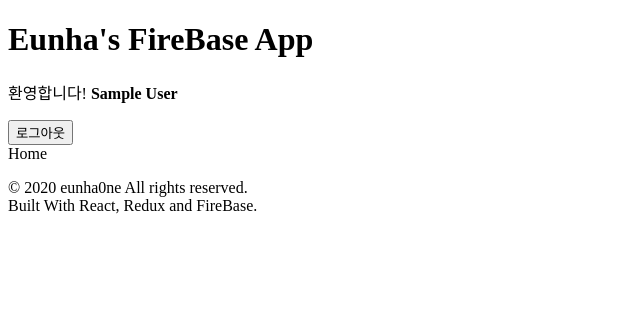
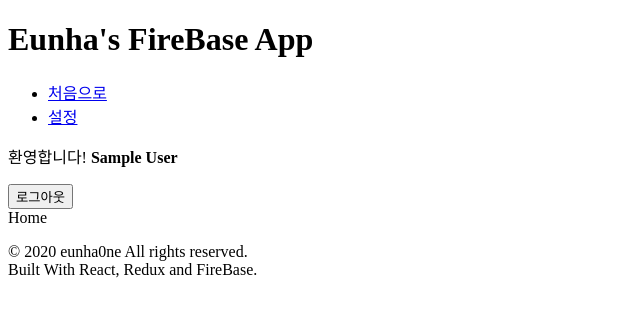
Before and after one commit to eunha0ne/study-firebase-app, a React (Create React App) app: page /#/ in a window 1280 px wide. Shown: the top 316 px of the page, without its empty margins (0-640 px from the left). Built offline with nearby package versions, Linux system fonts and the light colour scheme; no server answers; sample sign-in values are in the browser's storage.

Commit message:
Feat: 네비게이션을 추가하고, 앱 라우터를 재정의하라

```diff
--- /dev/null
+++ b/src/app/AppRouter.js
@@ -0,0 +1,34 @@
+import React from "react";
+import { Route, Switch, Redirect } from "react-router-dom";
+
+import Home from "pages/Home";
+import Auth from "pages/Auth";
+import Settings from "../pages/Settings";
+
+const MainPage = () => (
+  <>
+    <Route exact path="/">
+      <Home />
+    </Route>
+    <Route exact path="/settings">
+      <Settings />
+    </Route>
+  </>
+);
+
+const AuthPage = () => (
+  <Route exact path="/">
+    <Auth />
+  </Route>
+);
+
+const AppRouter = ({ isLoggedIn }) => {
+  return (
+    <Switch>
+      {isLoggedIn ? MainPage() : AuthPage()}
+      <Redirect from="*" to="/" />
+    </Switch>
+  );
+};
+
+export default AppRouter;
--- a/src/app/Router.js
+++ /dev/null
@@ -1,35 +0,0 @@
-import React from "react";
-import {
-  HashRouter as Router,
-  Route,
-  Switch,
-  Redirect
-} from "react-router-dom";
-
-import Home from "pages/Home";
-import Auth from "pages/Auth";
-
-const HomePage = () => (
-  <Route exact path="/">
-    <Home />
-  </Route>
-);
-
-const AuthPage = () => (
-  <Route exact path="/">
-    <Auth />
-  </Route>
-);
-
-const AppRouter = ({ isLoggedIn }) => {
-  return (
-    <Router>
-      <Switch>
-        {isLoggedIn ? HomePage() : AuthPage()}
-        <Redirect from="*" to="/" />
-      </Switch>
-    </Router>
-  );
-};
-
-export default AppRouter;
--- a/src/components/Header.js
+++ b/src/components/Header.js
@@ -2,6 +2,8 @@
 import { authService } from "app/firebaseInstance";
 
 import useLoggedInState from "hooks/useLoggedInState";
+
+import Navigation from "./Navigation";
 
 const Header = () => {
   const isLoggedIn = useLoggedInState();
@@ -27,10 +29,13 @@
       <h1>Eunha's FireBase App</h1>
       {isLoggedIn && (
         <>
-          <p>
-            환영합니다! <strong>{userName}</strong>
-          </p>
-          <button onClick={onClick}>로그아웃</button>
+          <Navigation />
+          <div>
+            <p>
+              환영합니다! <strong>{userName}</strong>
+            </p>
+            <button onClick={onClick}>로그아웃</button>
+          </div>
         </>
       )}
     </header>
--- /dev/null
+++ b/src/components/Navigation.js
@@ -0,0 +1,21 @@
+import React from "react";
+import { NavLink } from "react-router-dom";
+
+const Navigation = () => {
+  return (
+    <ul>
+      <li>
+        <NavLink to="/" exact activeClassName="is-select">
+          처음으로
+        </NavLink>
+      </li>
+      <li>
+        <NavLink to="/settings" exact activeClassName="is-select">
+          설정
+        </NavLink>
+      </li>
+    </ul>
+  );
+};
+
+export default Navigation;
--- /dev/null
+++ b/src/pages/Settings.js
@@ -0,0 +1,7 @@
+import React from "react";
+
+const Settings = () => {
+  return <div>사용자 설정</div>;
+};
+
+export default Settings;
```
Also changed, not shown: src/app/App.js (+4 -3 lines).
